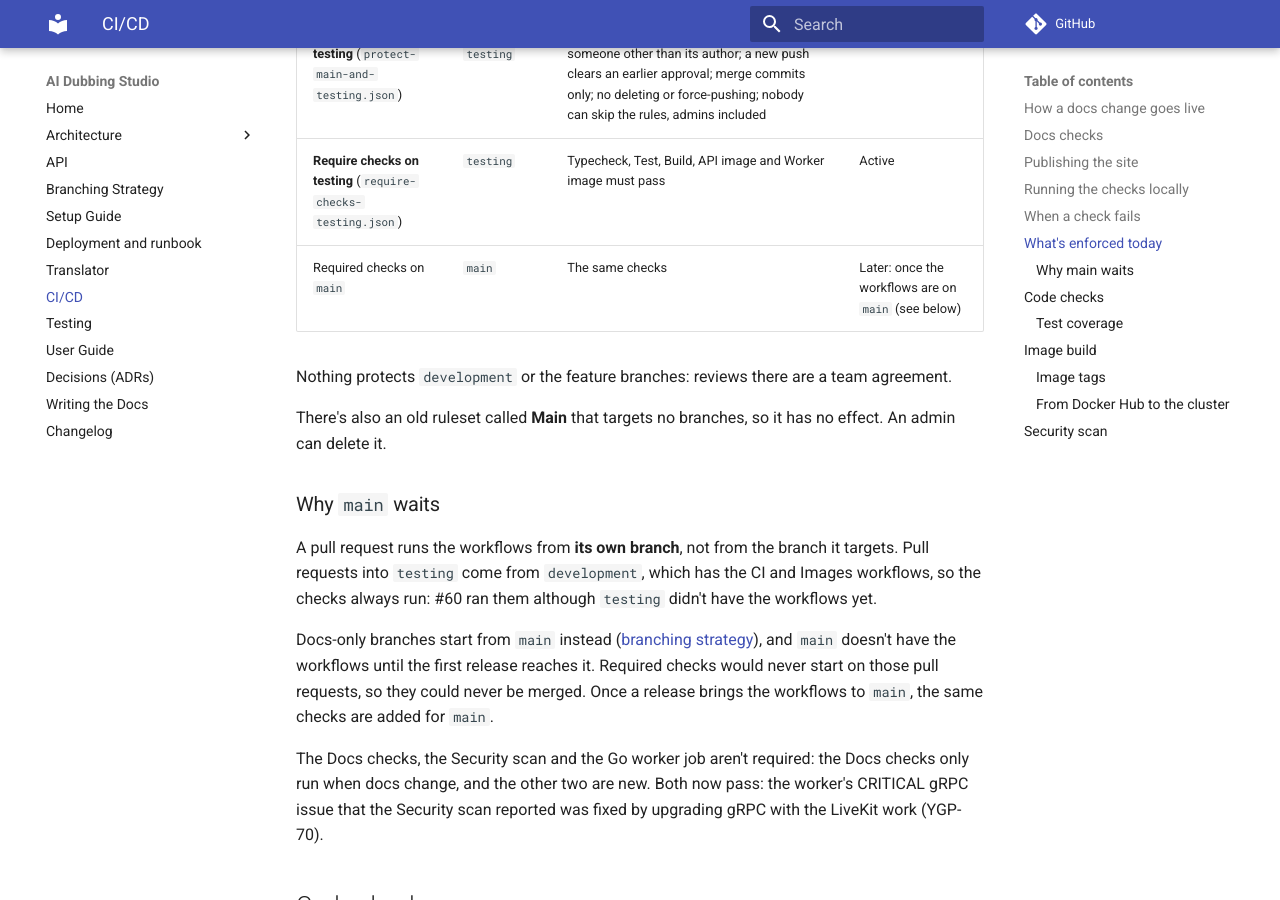
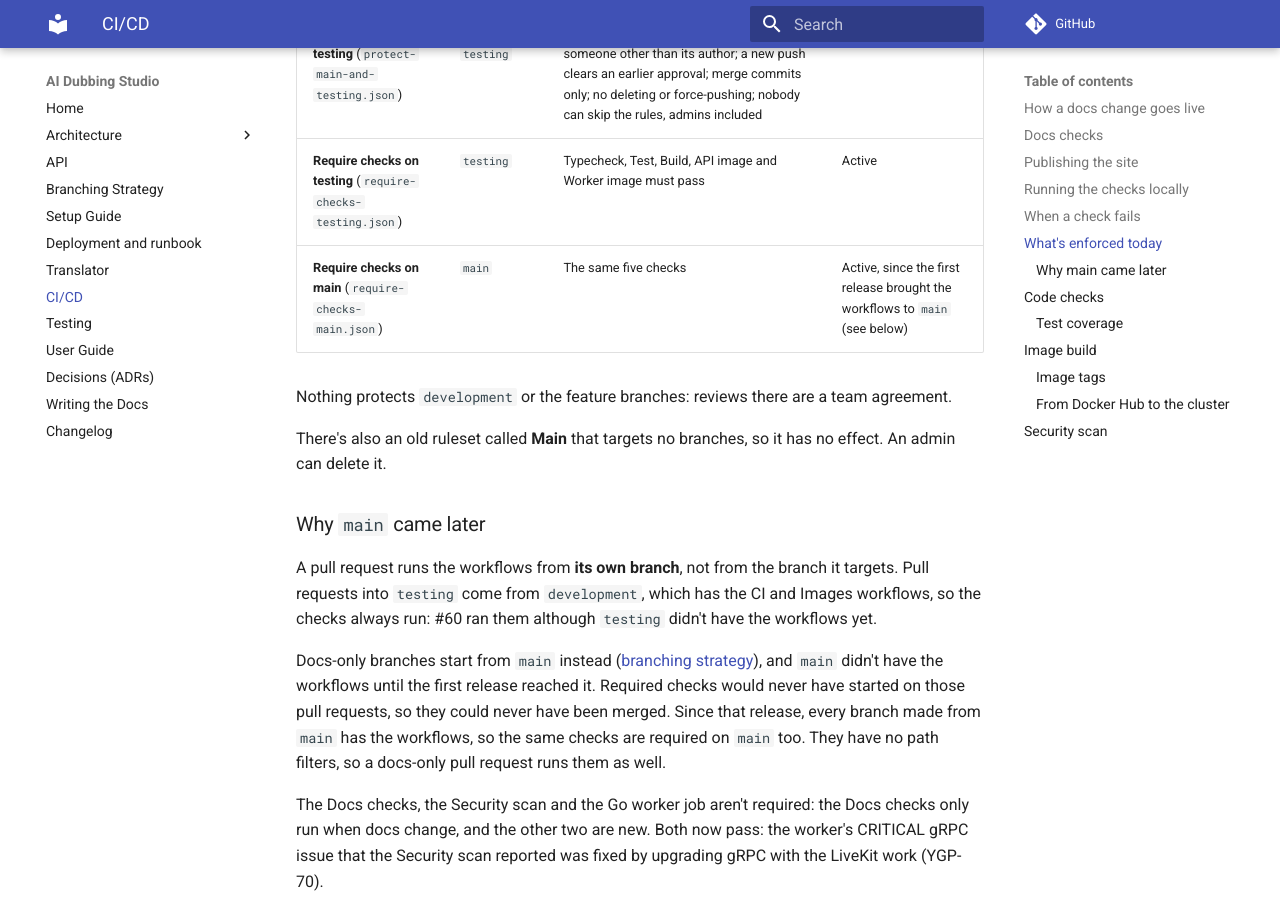
Before and after one commit to WH1TE-SHAD0W/ai-dubbing-studio, an MkDocs documentation site: the page built from docs/ci-cd.md, in a window 1280 px wide and 900 px high, scrolled down 4994 px. Built offline with MkDocs 1.6.1 and Material for MkDocs 9.7.7, drawn with Linux system fonts in a browser that asks for light colours; comment, search, counter and statistics services are not loaded.

Commit message:
ci: require the same five checks on main (YGP-76)
A third ruleset file, require-checks-main.json, a copy of the testing one
for main. The CI/CD page lists it as active and says why main came later.
An admin imports it once the release brings the workflows to main.

Co-Authored-By: Claude Opus 5.5 <noreply@anthropic.com>

```diff
--- a/docs/ci-cd.md
+++ b/docs/ci-cd.md
@@ -188,7 +188,7 @@ Rulesets → New ruleset → Import a ruleset**.
 |---|---|---|---|
 | **Protect main and testing** (`protect-main-and-testing.json`) | `main`, `testing` | A pull request with **one approval** from someone other than its author; a new push clears an earlier approval; merge commits only; no deleting or force-pushing; nobody can skip the rules, admins included | Active |
 | **Require checks on testing** (`require-checks-testing.json`) | `testing` | Typecheck, Test, Build, API image and Worker image must pass | Active |
-| Required checks on `main` | `main` | The same checks | Later: once the workflows are on `main` (see below) |
+| **Require checks on main** (`require-checks-main.json`) | `main` | The same five checks | Active, since the first release brought the workflows to `main` (see below) |
 
 Nothing protects `development` or the feature branches: reviews there are a
 team agreement.
@@ -196,7 +196,7 @@ team agreement.
 There's also an old ruleset called **Main** that targets no branches, so it
 has no effect. An admin can delete it.
 
-### Why `main` waits
+### Why `main` came later
 
 A pull request runs the workflows from **its own branch**, not from the branch
 it targets. Pull requests into `testing` come from `development`, which has the
@@ -204,10 +204,12 @@ CI and Images workflows, so the checks always run: #60 ran them although
 `testing` didn't have the workflows yet.
 
 Docs-only branches start from `main` instead
-([branching strategy](branching-strategy.md)), and `main` doesn't have the
-workflows until the first release reaches it. Required checks would never
-start on those pull requests, so they could never be merged. Once a release
-brings the workflows to `main`, the same checks are added for `main`.
+([branching strategy](branching-strategy.md)), and `main` didn't have the
+workflows until the first release reached it. Required checks would never have
+started on those pull requests, so they could never have been merged. Since
+that release, every branch made from `main` has the workflows, so the same
+checks are required on `main` too. They have no path filters, so a docs-only
+pull request runs them as well.
 
 The Docs checks, the Security scan and the Go worker job aren't required:
 the Docs checks only run when docs change, and the other two are new. Both now
```
Also changed, not shown: docs/changelog.md (+3 -0 lines), 1 other file.
